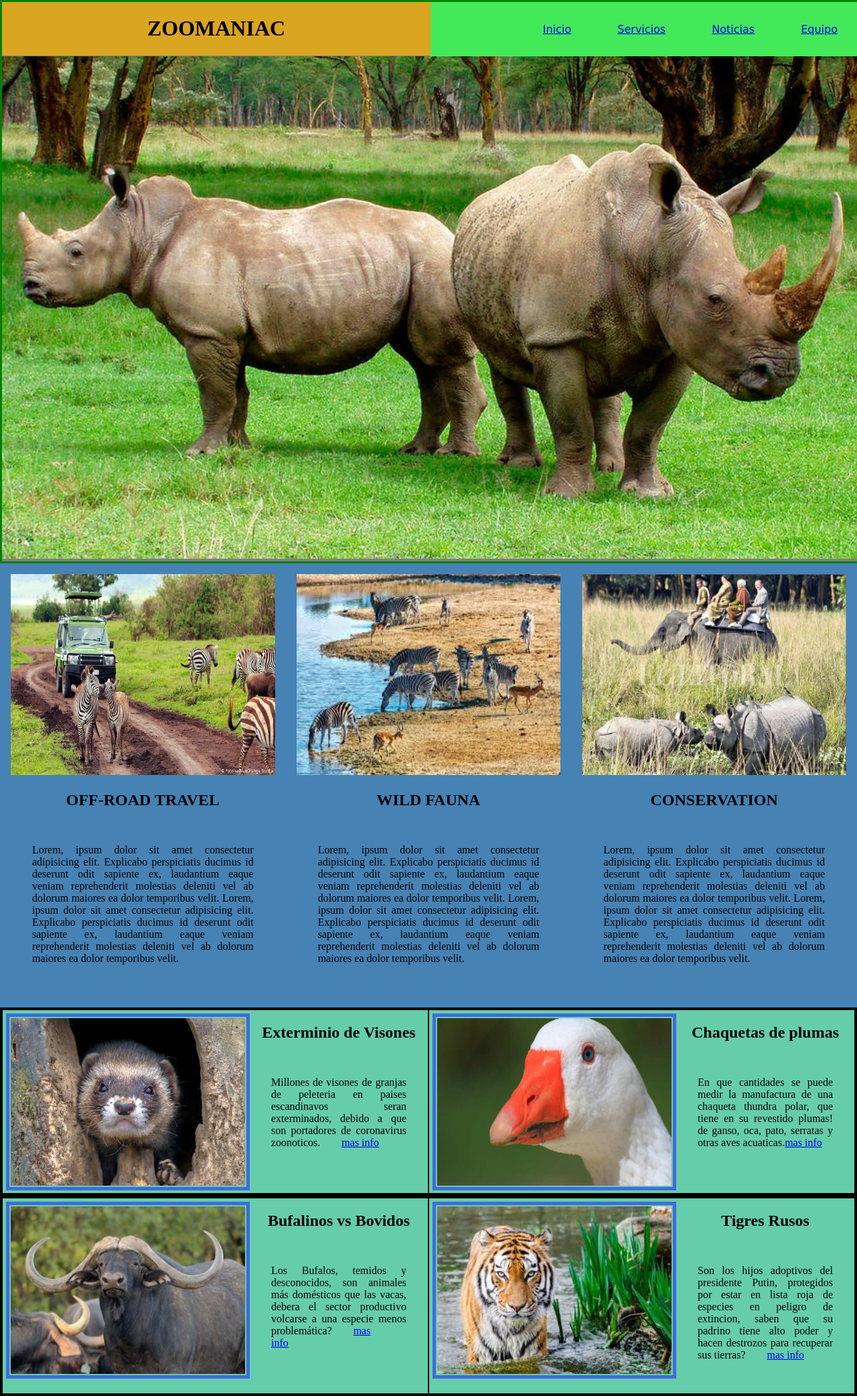
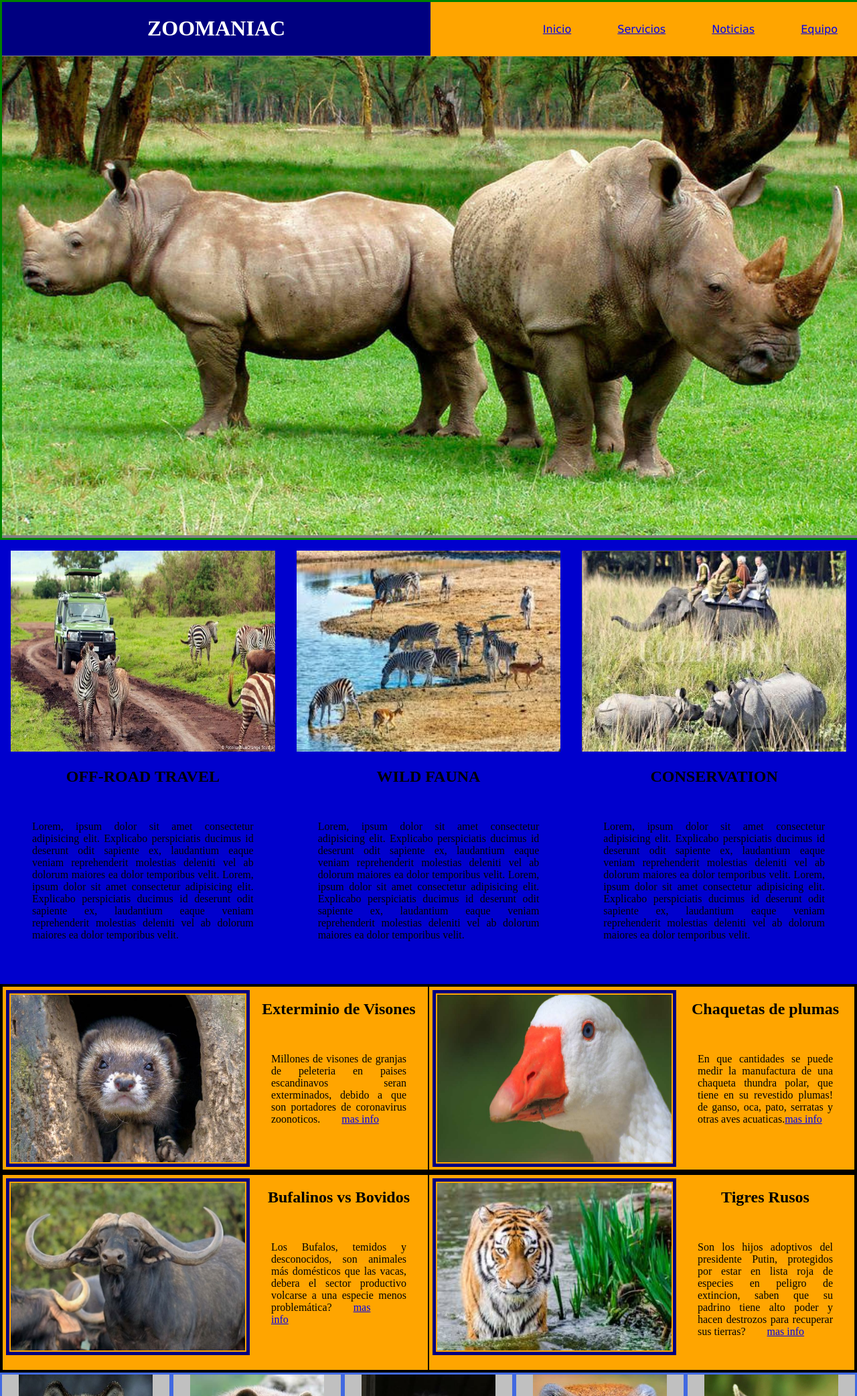
Before and after one commit to rlhardrock/semana-1-76, a website: page src/index.html in a window 1280 px wide. Shown: the top 2084 px of the page at 67% size. Drawn offline with Linux system fonts and the light colour scheme.

Commit message:
arreglo colores navy-orange

```diff
--- /dev/null
+++ b/src/css/responsive.css
@@ -0,0 +1,27 @@
+
+/* Small devices (landscape phones, 576px and up) */
+@media (min-width: 576px) {
+
+    .wallpaper {
+        height: auto;
+    }
+
+ }
+
+/* Medium devices (tablets, 768px and up) */
+@media (min-width: 768px) {
+
+
+ }
+
+/* Large devices (desktops, 992px and up) */
+@media (min-width: 992px) {
+
+
+ }
+
+/* Extra large devices (large desktops, 1200px and up) */
+@media (min-width: 1200px) {
+
+
+ }
--- a/src/css/style.css
+++ b/src/css/style.css
@@ -30,8 +30,9 @@ a{
 
 .primero{
     width: 50%;
-    background-color: goldenrod;
+    background-color: navy;
     font-family: 'Times New Roman', Times, serif;
+    color: white;
     text-align: center;
     padding-top: 0px;
     padding-bottom: 0px;
@@ -49,7 +50,7 @@ a{
 
 .segundo {
     width: 50%;
-    background-color: rgb(67, 233, 89);
+    background-color: orange;
     font-family: Verdana, Geneva, Tahoma, sans-serif;
     padding-top: 15px;
     padding-bottom: 15px;
@@ -57,6 +58,8 @@ a{
 }
 
 .wallpaper {
+    width: 100%;
+    height: auto;
     margin: 0%;
     padding: 0%;
 }
@@ -68,7 +71,7 @@ a{
 /* SERVICIOS */
 
 #services {
-    background-color: steelblue;
+    background-color: mediumblue;
     margin: 0%;
     padding-top: 0px;
     padding-bottom: 0px;
@@ -118,7 +121,7 @@ a{
     display: flex ;
     flex-direction: row;
     flex-grow: no-wrap;
-    background-color: mediumaquamarine;
+    background-color: orange;
     border: 3px solid black;
 
 
@@ -142,7 +145,7 @@ a{
     padding: 2px;
     margin-top: 5px;
     margin-left: 5px;
-    border: 5px solid royalblue;
+    border: 5px solid navy;
 }
 
 
@@ -195,7 +198,7 @@ a{
     text-align: center;
     height: auto;
     width: 50%;
-    background-color: royalblue;
+    background-color: navy;
     border: 3px solid orange;
     padding: auto;
 
--- a/src/index.html
+++ b/src/index.html
@@ -5,6 +5,7 @@
     <meta name="viewport" content="width=device-width, initial-scale=1.0">
     <title>Mi primera pagina web</title>
     <link rel="stylesheet" href="css/style.css">
+    <link rel="stylesheet" href="css/responsive.css">
 </head>
 
     <body>
@@ -193,5 +194,7 @@
             </div>
         </footer>
 
+        <script>
+
     </body>
 </html>
```
